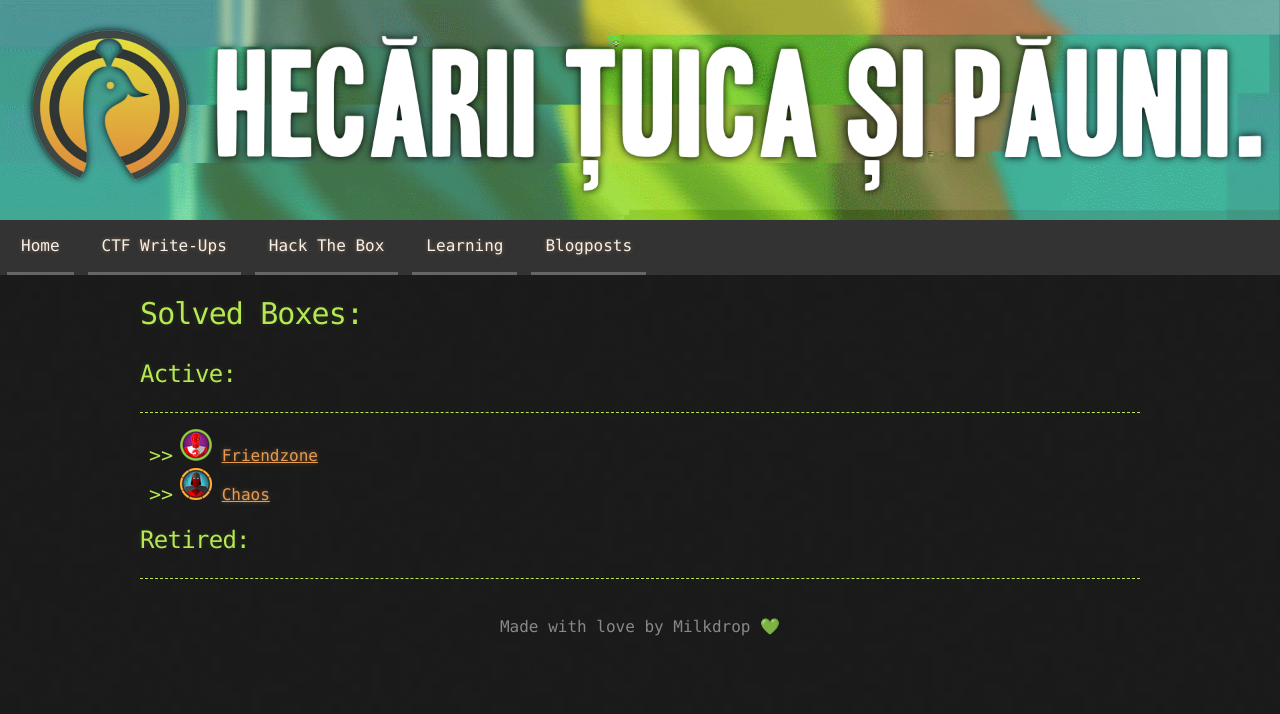
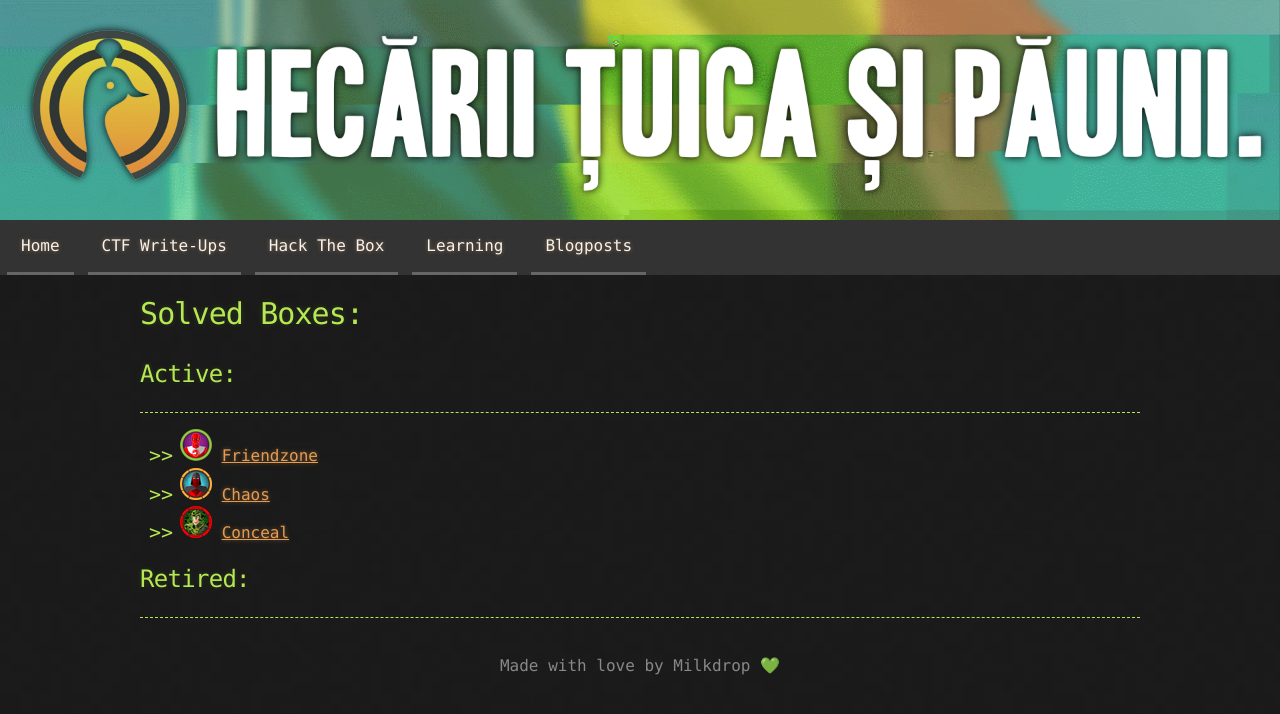
Before and after one commit to HecariiTuicaSiPaunii/Blog, a Jekyll site: the page built from content/HTB/index.md, in a window 1280 px wide. Shown: the top 714 px of the page. Built offline with Jekyll 4.4.1, drawn with Linux system fonts in a browser that asks for light colours; our own code applies the rules of GitHub Pages for plain Markdown files.

Commit message:
Update index.md

```diff
--- a/content/HTB/index.md
+++ b/content/HTB/index.md
@@ -6,6 +6,7 @@
 
 - ![logo](/assets/images/hackthebox/Friendzone.png) [Friendzone](/decrypt?file=content/HTB/Friendzone.hex)
 - ![logo](/assets/images/hackthebox/Chaos.png) [Chaos](/decrypt?file=content/HTB/Chaos.hex)
+- ![logo](/assets/images/hackthebox/Conceal.png) [Conceal](/decrypt?file=content/HTB/Conceal.hex)
 
 ## Retired:
 
```
